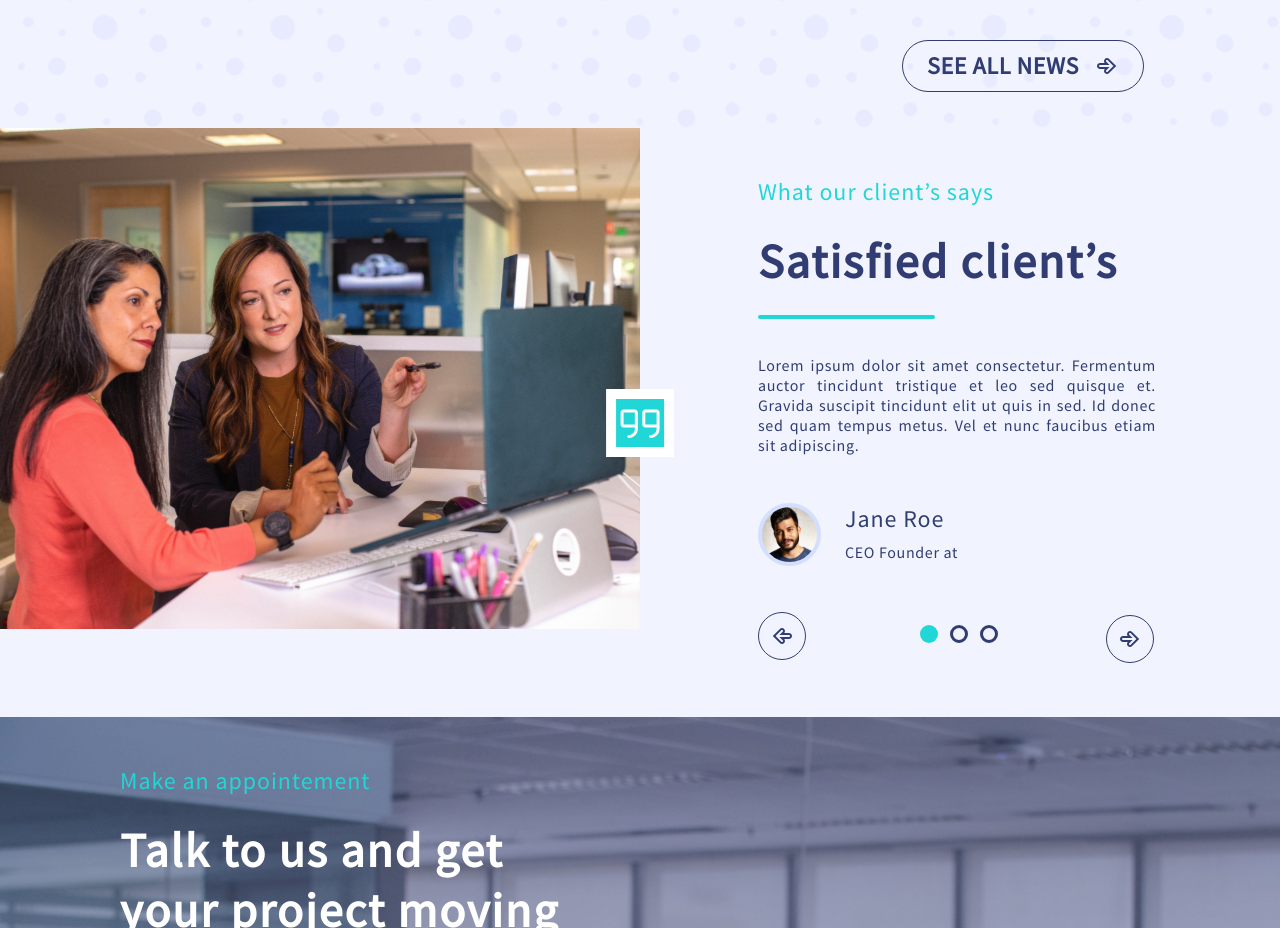
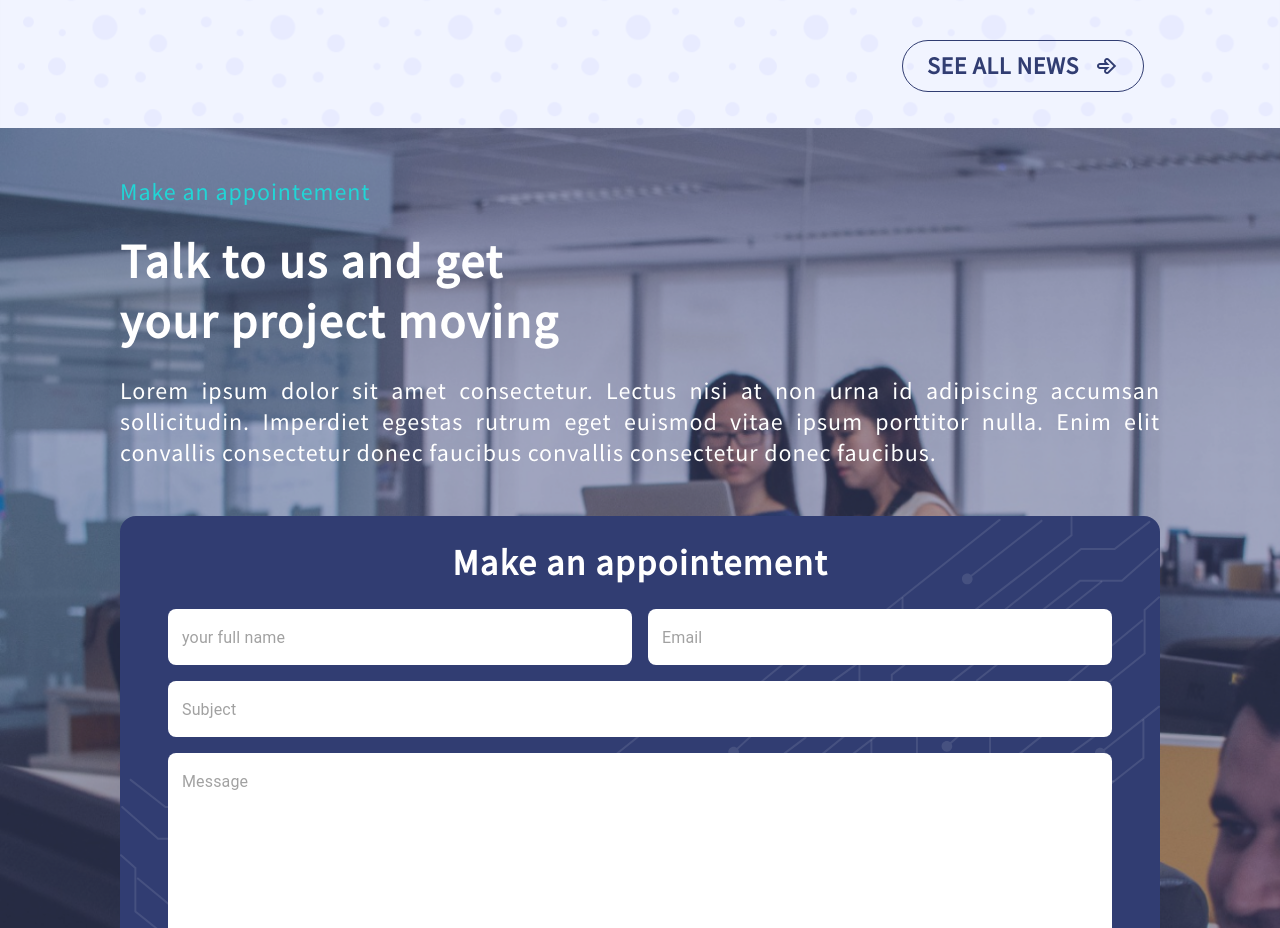
Before and after one commit to abdalrahman-shgori/CnephoNewWebSite, a React (Create React App) app: page / in a window 1280 px wide. Shown: the part 5560-6488 px from the top of the page. Built offline with nearby package versions, Linux system fonts and the light colour scheme.

Commit message:
bug fixed

```diff
--- a/src/components/landingPage/landingPage.js
+++ b/src/components/landingPage/landingPage.js
@@ -26,7 +26,6 @@ function LandingPage() {
             <Help/>
             <OurAward/>
             <Blog/>
-            <OurClients/>
             <Makeappointement/>
         </>
     )
```
Also changed, not shown: 8 other files (tests, documents, lock files or other folders).
